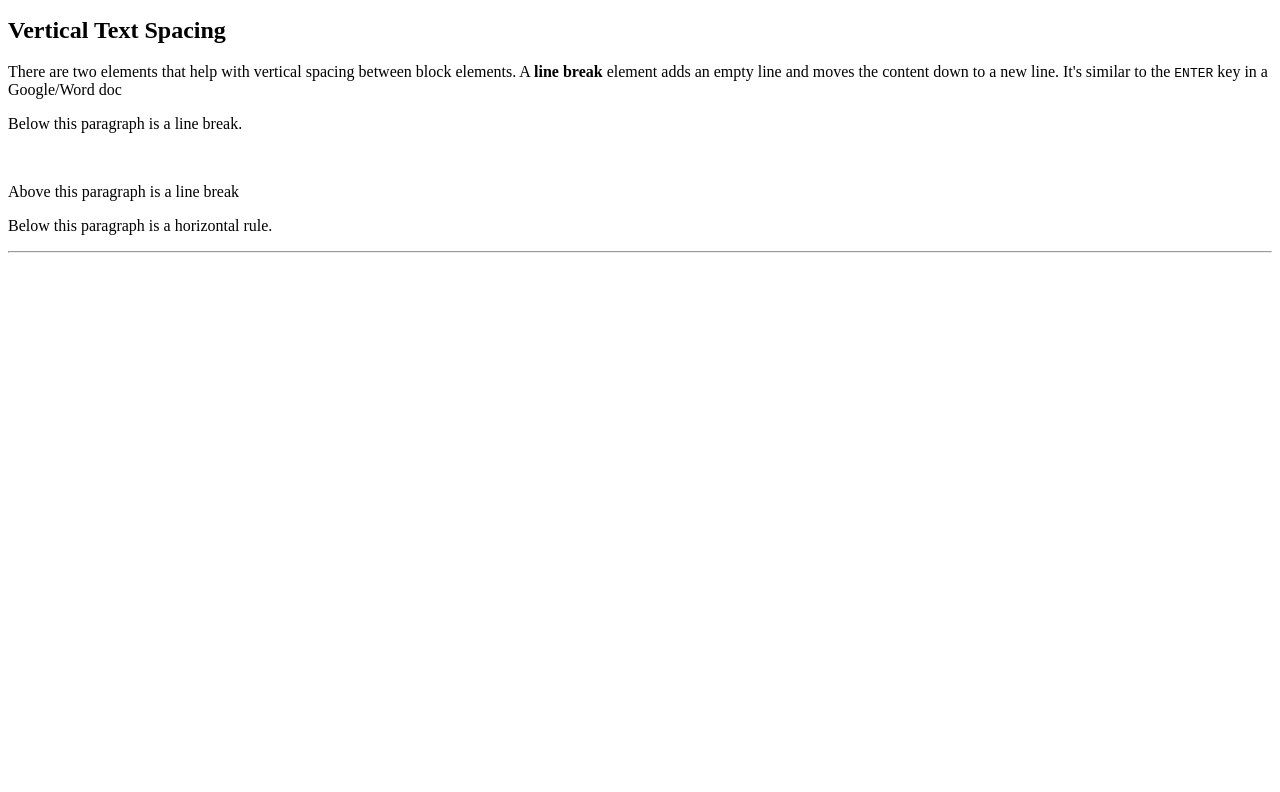
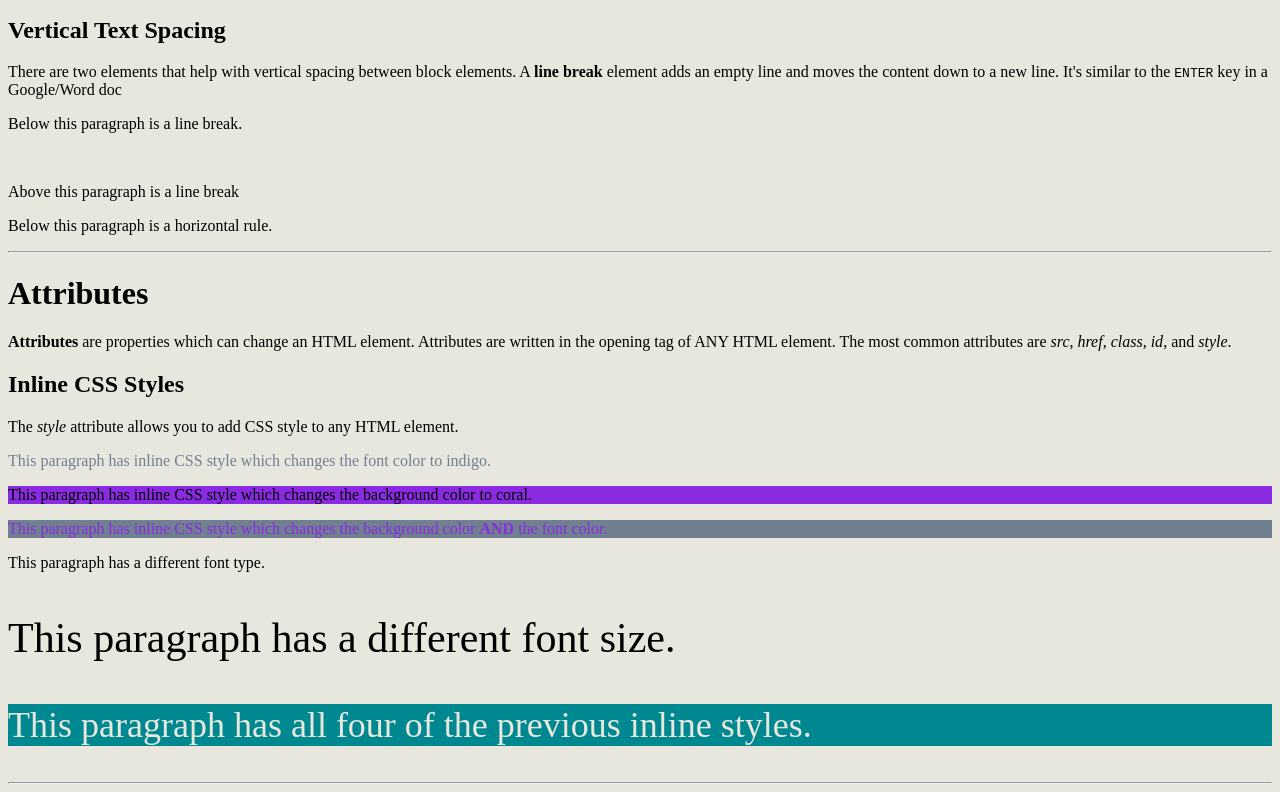
Before and after one commit to Dahrq/Unit-5-Per.1-Ledford, a plain HTML site: page index.html in a window 1280 px wide. Shown: the part 781-1573 px from the top of the page. Before the commit the page ends 1042 px from the top, so only its background shows below. Drawn offline with Linux system fonts and the light colour scheme.

Commit message:
Finished attributes notes

```diff
--- a/index.html
+++ b/index.html
@@ -4,8 +4,8 @@
     <meta charset="UTF-8">
     <title>Unit 5 Noted</title>
 </head>
-    <body>
-    <h1>Headers</h1>
+    <body style="background-color: #e7e7de">
+    <h1 style="color: #008891">Headers</h1>
         <p>Headers are used to create titles and section titles.  There are 6 different sizes pre-formatted for HTML.</p>
     <h1>h1-Computer Science</h1>
     <h2>h2-Computer Science</h2>
@@ -41,5 +41,30 @@
 
     <hr>
 
+    <h1>Attributes</h1>
+    <p><b>Attributes</b> are properties which can change an HTML element. Attributes are written in the opening tag of
+    ANY HTML element.  The most common attributes are <i>src</i>, <i>href</i>, <i>class</i>, <i>id</i>, and <i>style</i>.
+    </p>
+
+    <h2>Inline CSS Styles</h2>
+    <p>The <i>style</i> attribute allows you to add CSS style to any HTML element.</p>
+
+    <p style="color: slategrey" > This paragraph has inline CSS style which changes the font color to indigo.</p>
+
+    <p style="background-color: blueviolet">This paragraph has inline CSS style which changes the background color to coral.
+    </p>
+
+    <p style="color: blueviolet; background-color: slategrey">This paragraph has inline CSS style which changes the
+        background color <b>AND</b> the font color.</p>
+
+    <p style="font-family: 'Jokerman'">This paragraph has a different font type.</p>
+
+    <p style="font-size: 42px">This paragraph has a different font size.</p>
+
+    <p style="background-color: #008891; color: #e7e7de; font-family: 'Vladimir Script'; font-size: 36px">This paragraph
+    has all four of the previous inline styles.</p>
+
+    <hr>
+
 </body>
 </html>
```
